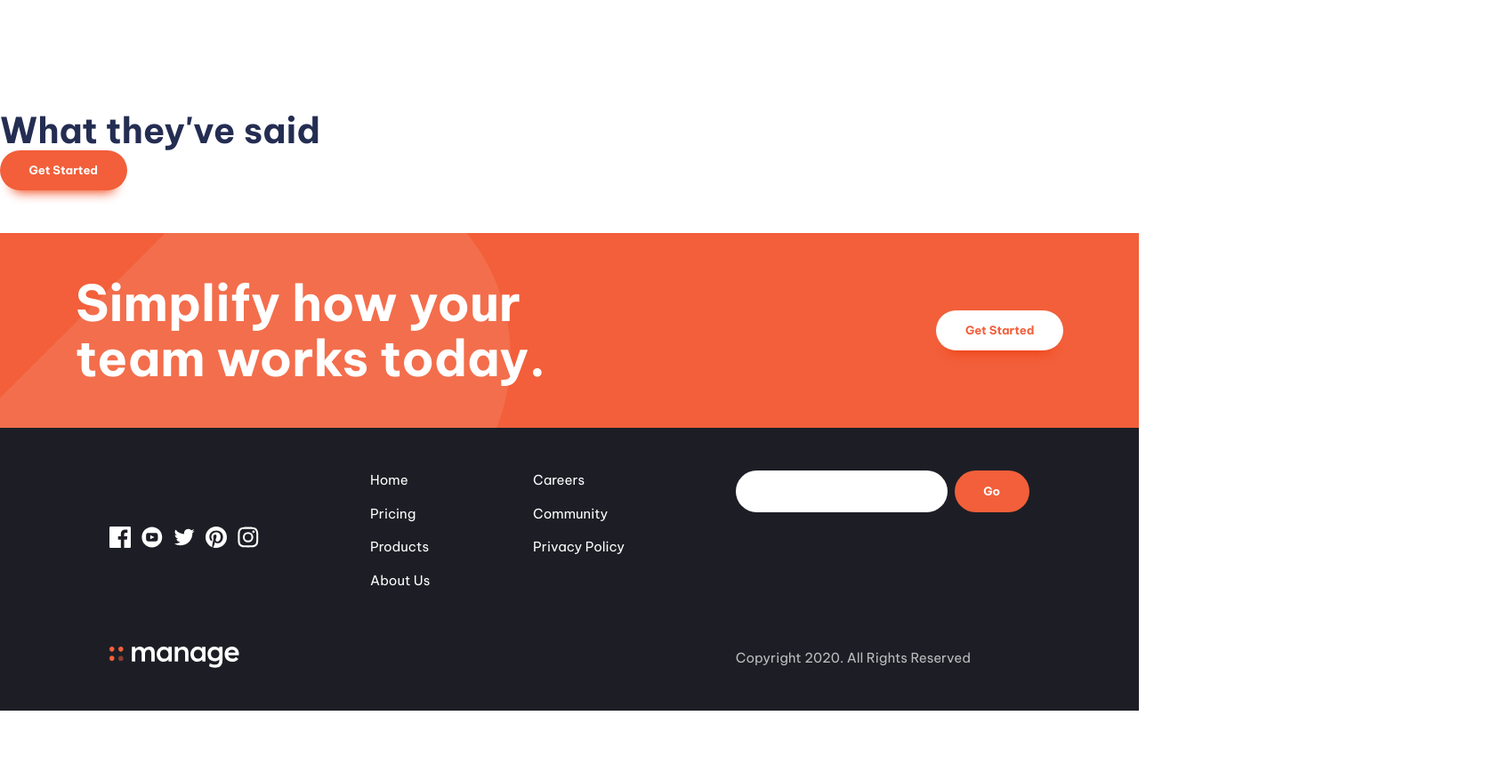
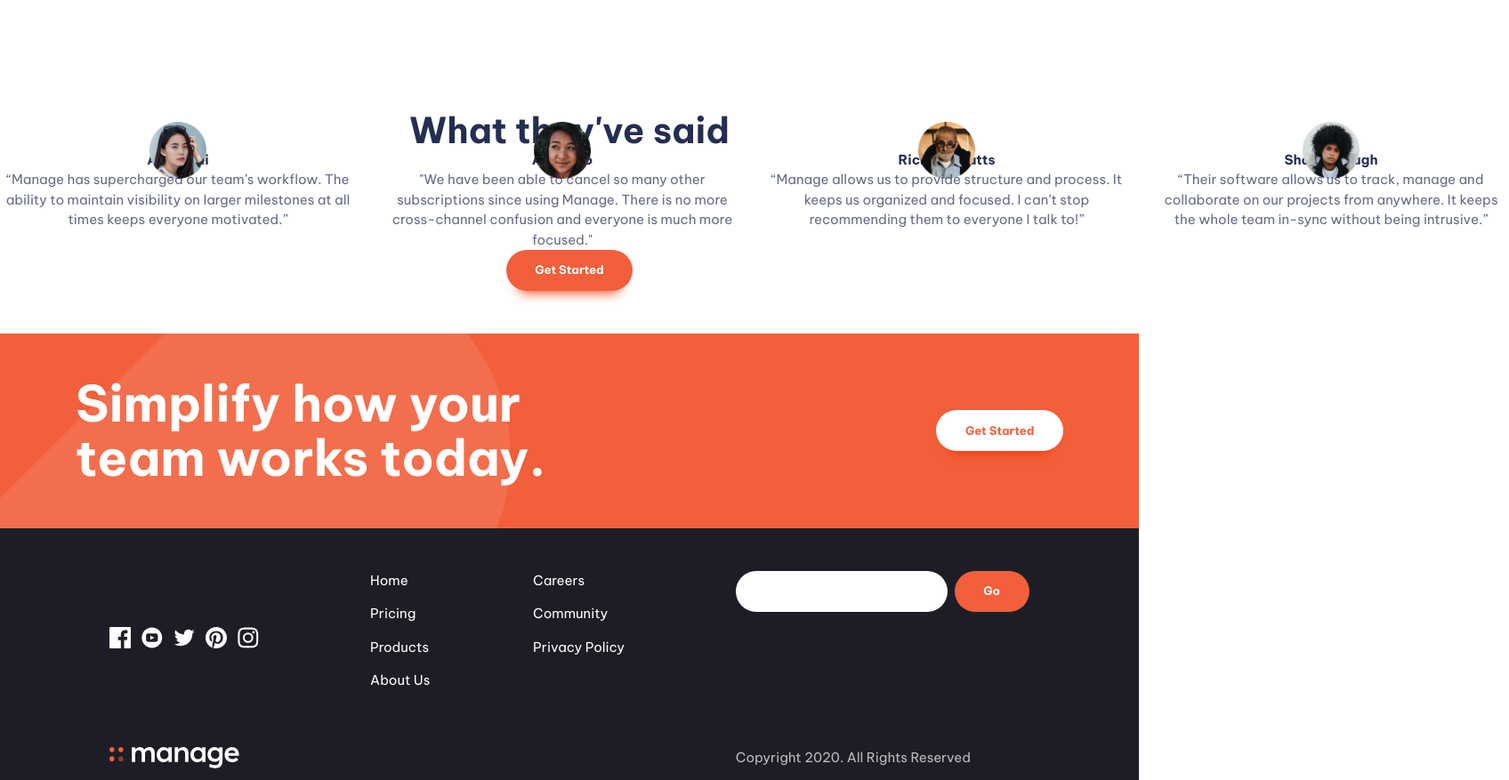
Before and after one commit to pravinkori/fem-manage-responsive-landing-page, a website built with Vite: page index.html in a window 1280 px wide. Shown: the part 1342-2219 px from the top of the page at 89% size, 1696 px wide, since content can reach past the window. Before the commit the page ends 2141 px from the top, so only its background shows below. Built offline with nearby package versions, Linux system fonts and the light colour scheme; a script that the page names is missing.

Commit message:
Carousel slider issues

```diff
--- a/index.html
+++ b/index.html
@@ -9,6 +9,8 @@
     <link rel="preconnect" href="https://fonts.gstatic.com" crossorigin>
     <link href="https://fonts.googleapis.com/css2?family=Be+Vietnam+Pro:wght@400;500;700&display=swap" rel="stylesheet">
     <link rel="stylesheet" href="style.css">
+    <link rel="stylesheet" href="https//unpkg.com/a11y-slider@latest/dist/a11y-slider.css" />
+    <script src="https://unpkg.com/a11y-slider@latest/dist/a11y-slider.js" defer></script>
   </head>
 
   <body>
@@ -108,9 +110,44 @@
         </div>
       </section>
 
-      <section class="carousel | padding-block-700">
+      <section class="carousel | padding-block-700 text-center">
         <h2 class="fs-secondary-heading fw-bold">What they've said</h2>
         <!-- Carousel here -->
+        <ul class="slider">
+          <li>
+            <img src="./images/avatar-anisha.png" alt="">
+            <h3 class="fw-bold">Anisha Li</h3>
+            <p data-width="wide">
+              “Manage has supercharged our team’s workflow. The ability to maintain visibility on
+              larger milestones at all times keeps
+              everyone motivated.”
+            </p>
+          </li>
+          <li>
+            <img src="./images/avatar-ali.png" alt="">
+            <h3 class="fw-bold">Ali Bravo</h3>
+            <p data-width="wide">
+              "We have been able to cancel so many other subscriptions since using Manage. There is no more cross-channel confusion
+              and everyone is much more focused."
+            </p>
+          </li>
+          <li>
+            <img src="./images/avatar-richard.png" alt="">
+            <h3 class="fw-bold">Richard Watts</h3>
+            <p data-width="wide">
+              “Manage allows us to provide structure and process. It keeps us organized and focused.
+              I can’t stop recommending them to everyone I talk to!”
+            </p>
+          </li>
+          <li>
+            <img src="./images/avatar-shanai.png" alt="">
+            <h3 class="fw-bold">Shanai Gough</h3>
+            <p data-width="wide">
+              “Their software allows us to track, manage and collaborate on our projects from
+              anywhere. It keeps the whole team in-sync without being intrusive.”
+            </p>
+          </li>
+        </ul>
         <button class="button">Get Started</button>
       </section>
 
--- a/main.js
+++ b/main.js
@@ -1,10 +1,3 @@
-// import './style.css'
-
-// document.querySelector('#app').innerHTML = `
-//   <h1>Hello Vite!</h1>
-//   <a href="https://vitejs.dev/guide/features.html" target="_blank">Documentation</a>
-// `
-
 const primaryHeader = document.querySelector('.primary-header');
 const navToggle = document.querySelector('.mobile-nav-toggle');
 const primaryNav = document.querySelector('.primary-navigation');
@@ -15,3 +8,20 @@ navToggle.addEventListener('click', () => {
   primaryNav.toggleAttribute('data-visible');
   primaryHeader.toggleAttribute('data-overlay')
 });
+
+// const slider = new A11YSlider(document.querySelector(".slider"), {
+//   adaptiveHeight: false,
+//   dots: true,
+//   centerMode: true,
+//   arrows: false,
+//   responsive: {
+//     480: {
+//       dots: false, // dots enabled 1280px and up
+//     },
+//   },
+// });
+
+const slider = new A11YSlider(document.querySelector('.slider'), {
+  adaptiveHeight: true,
+  dots: false,
+});
--- a/style.css
+++ b/style.css
@@ -7,6 +7,7 @@
   --clr-primary-400: hsl(228, 39%, 23%);
 
   --clr-neutral-100: hsl(0 0% 100%);
+  --clr-neutral-200: hsl(0 0% 97%);
   --clr-neutral-900: hsl(232, 12%, 13%);
 
   --font-family-primary: 'Be Vietnam Pro', sans-serif;
@@ -476,7 +477,37 @@ input:where([type="text"], [type="email"]) {
     }
 }
 
+/*? slider */
 
+.slider {
+  display: flex;
+  gap: var(--size-600);
+  list-style: none;
+  /* padding-block: var(--size-700); */
+}
+
+.slider>* {
+  position: relative;
+  width: 400px;
+  flex: 0 0 auto;
+
+}
+
+.slider-content {
+  border-radius: var(--size-100);
+  padding: var(--size-700) var(--size-600) var(--size-600);
+  background-color: var(--clr-neutral-200);
+}
+
+.slider img {
+  width: var(--size-800);
+  position: absolute;
+  inset: 0;
+  margin-inline: auto;
+  top: -32px;
+  /* top: 0; */
+  /* transform: translateY(-50%); */
+}
 
 /*? Utility Classes */
 
```
